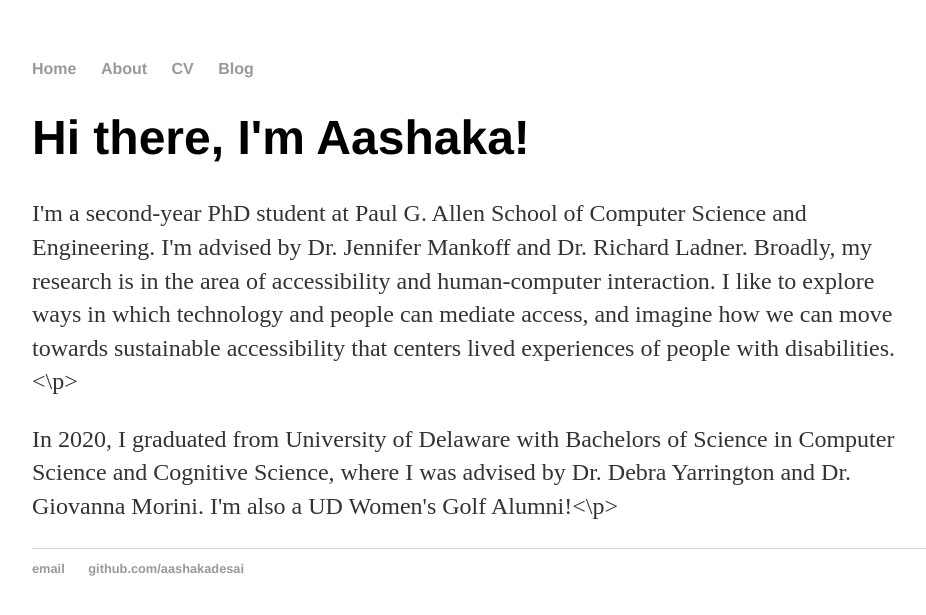
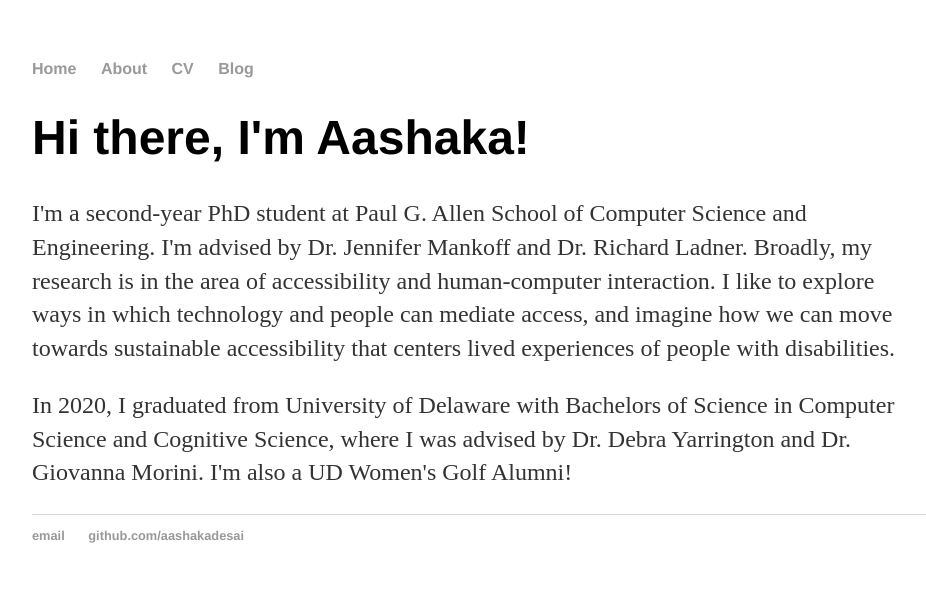
Before and after one commit to aashakadesai/aashakadesai.github.io, a Jekyll site: the page built from index.html, in a window 1280 px wide. Shown: the top 615 px of the page, without its empty margins (160-1086 px from the left). Built offline with Jekyll 4.4.1, drawn with Linux system fonts in a browser that asks for light colours.

```diff
--- a/index.html
+++ b/index.html
@@ -4,7 +4,7 @@ title: Aashaka Desai, PhD Student
 ---
 <div class="blurb">
 	<h1>Hi there, I'm Aashaka!</h1>
-	<p>I'm a second-year PhD student at Paul G. Allen School of Computer Science and Engineering. I'm advised by Dr. Jennifer Mankoff and Dr. Richard Ladner. Broadly, my research is in the area of accessibility and human-computer interaction. I like to explore ways in which technology and people can mediate access, and imagine how we can move towards sustainable accessibility that centers lived experiences of people with disabilities.<\p>
+	<p>I'm a second-year PhD student at Paul G. Allen School of Computer Science and Engineering. I'm advised by Dr. Jennifer Mankoff and Dr. Richard Ladner. Broadly, my research is in the area of accessibility and human-computer interaction. I like to explore ways in which technology and people can mediate access, and imagine how we can move towards sustainable accessibility that centers lived experiences of people with disabilities.</p>
 
-	<p>In 2020, I graduated from University of Delaware with Bachelors of Science in Computer Science and Cognitive Science, where I was advised by Dr. Debra Yarrington and Dr. Giovanna Morini. I'm also a UD Women's Golf Alumni!<\p>
+	<p>In 2020, I graduated from University of Delaware with Bachelors of Science in Computer Science and Cognitive Science, where I was advised by Dr. Debra Yarrington and Dr. Giovanna Morini. I'm also a UD Women's Golf Alumni!</p>
 </div><!-- /.blurb -->
```
